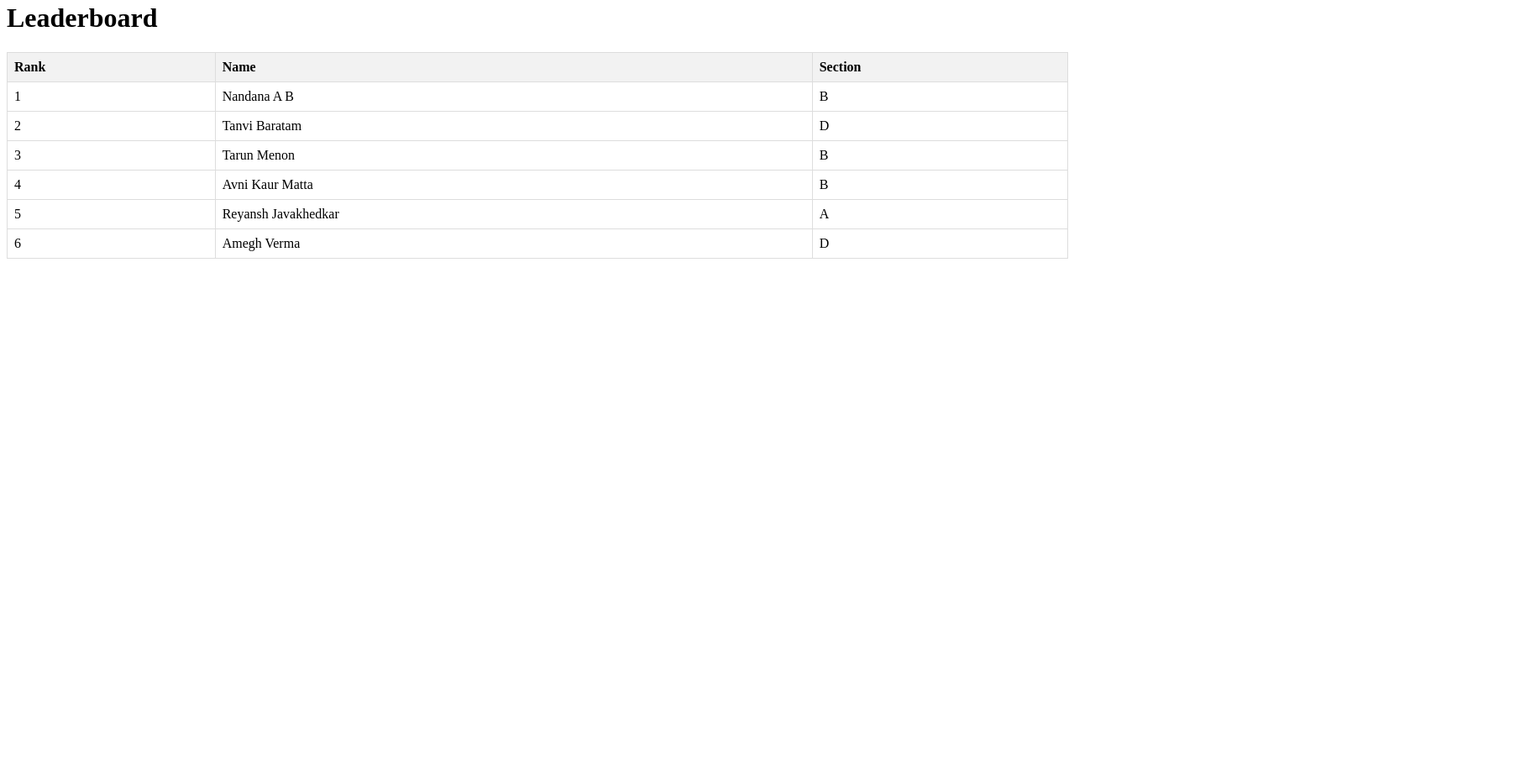
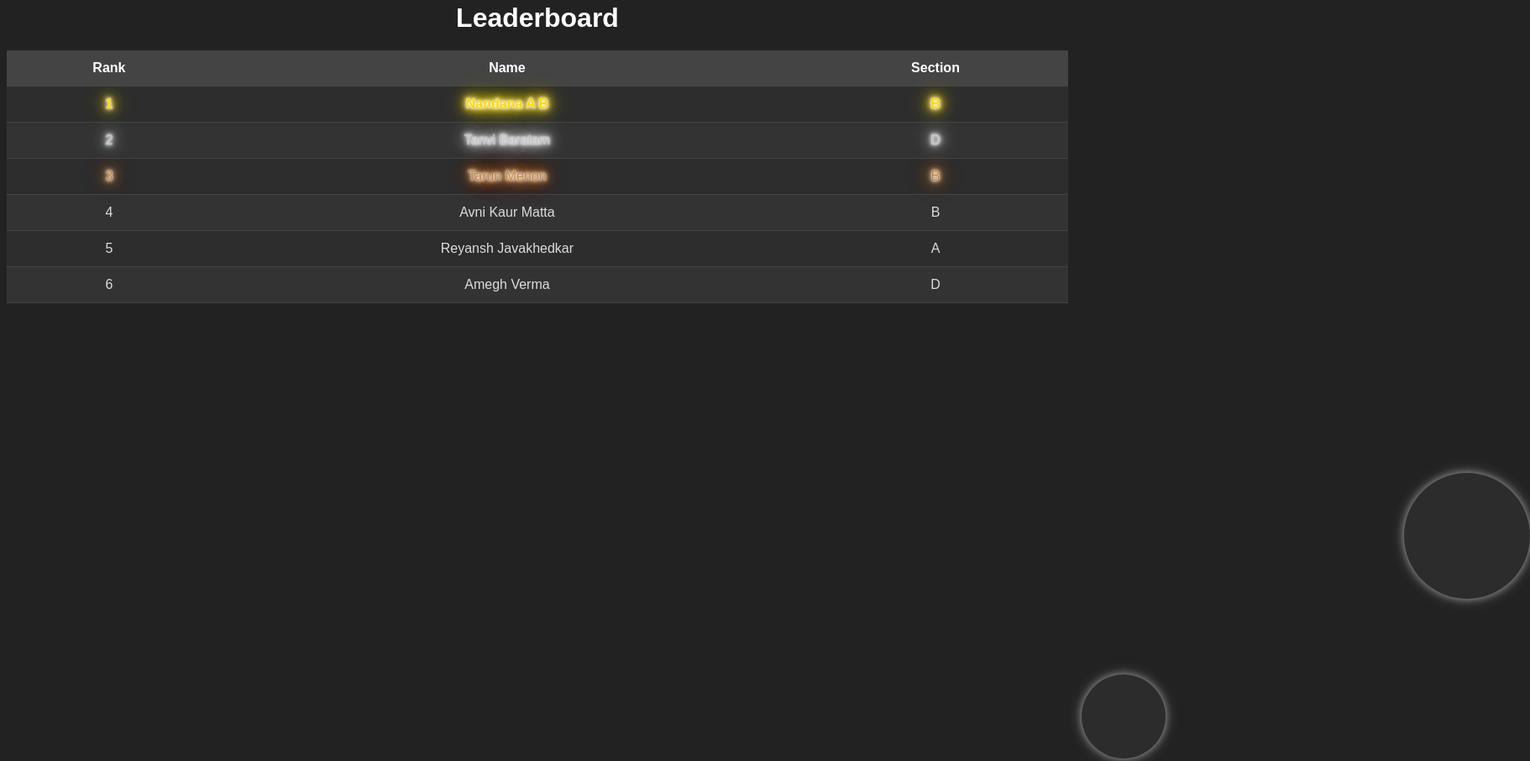
Before and after one commit to CodeReboot21/GNSLeaderboard, a plain HTML site: page index.html in a window 1280 px wide. Shown: the part 18-924 px from the top of the page at 84% size, 1822 px wide, since content can reach past the window. Before the commit the page ends 800 px from the top, so only its background shows below. Drawn offline with Linux system fonts and the light colour scheme.

Commit message:
Improved Design
Dark Mode, Circle animation, glowing ranks

```diff
--- a/index.html
+++ b/index.html
@@ -7,8 +7,15 @@
   <link rel="stylesheet" href="styles.css">
 </head>
 <body>
+  <div class="container">
+    <!-- Add multiple circle elements for animation -->
+    <div class="circle" style="top: 50%; left: 50%; width: 100px; height: 100px;"></div>
+    <div class="circle" style="top: 20%; left: 80%; width: 150px; height: 150px;"></div>
+    <div class="circle" style="top: 70%; left: 30%; width: 80px; height: 80px;"></div>
+    <!-- Add more circles as needed -->
+  </div>
   <h1>Leaderboard</h1>
-  <table>
+  <table id="people-list">
     <thead>
       <tr>
         <th>Rank</th>
--- a/script.js
+++ b/script.js
@@ -1,40 +1,103 @@
 const peopleList = document.getElementById('people-list');
+const container = document.querySelector('.container'); // Reference the container element
+let sortedData = null; // Stores the currently sorted data
+let sortOrder = 'asc'; // Initial sorting order (ascending)
 
+// Function to create a circle element
+function createCircle() {
+  const circle = document.createElement('div');
+  circle.classList.add('circle');
+  circle.style.top = Math.random() * 100 + '%'; // Random top position (0-100%)
+  circle.style.left = Math.random() * 100 + '%'; // Random left position (0-100%)
+
+  container.appendChild(circle);
+
+  // Start animation for the new circle
+  circle.style.animation = 'animate 10s linear infinite';
+}
+
+// Function to generate random spawn intervals with a minimum wait time
+function getRandomInterval() {
+  const minWait = 5000; // Minimum wait time in milliseconds (5 seconds)
+  return Math.floor(Math.random() * 3000) + minWait; // Random interval between minWait and 3 seconds more
+}
+
+// Initial circle creation (optional)
+createCircle(); // Add an initial circle on page load (adjust as needed)
+
+// Start spawning circles at random intervals with minimum wait
+setInterval(() => {
+  createCircle();
+}, getRandomInterval());
+// Function to display the leaderboard data with sorting and highlighting
 function displayPeople(data) {
-  // Loop through each row in the CSV data
-  for (const row of data) {
-    // Create table row for each person
+  sortedData = data.slice(); // Create a copy of the data for sorting
+
+  const tableBody = document.getElementById('people-list').getElementsByTagName('tbody')[0];
+  tableBody.innerHTML = ''; // Clear existing table content
+
+  // Loop through each row and create table elements
+  for (const row of sortedData) {
     const rowElement = document.createElement('tr');
 
-    // Loop through each field in the row
-    for (const field of row) {
-      // Create table cell for each field
+    for (const fieldIndex in row) {
       const cell = document.createElement('td');
-      cell.textContent = field;
+      cell.textContent = row[fieldIndex];
       rowElement.appendChild(cell);
     }
 
-    // Append the row to the table body
-    peopleList.appendChild(rowElement);
+    // Add classes for gold, silver, and bronze rows based on the rank (first row, second row, third row)
+    if (row[0] === '1') {
+      rowElement.classList.add('gold-row');
+    } else if (row[0] === '2') {
+      rowElement.classList.add('silver-row');
+    } else if (row[0] === '3') {
+      rowElement.classList.add('bronze-row');
+    }
+
+    tableBody.appendChild(rowElement);
   }
 }
 
+
+// Function to sort data based on a specific column index
+function sortData(columnIndex) {
+  sortOrder = sortOrder === 'asc' ? 'desc' : 'asc'; // Toggle sorting order
+  sortedData.sort((a, b) => {
+    if (a[columnIndex] > b[columnIndex]) {
+      return sortOrder === 'asc' ? 1 : -1;
+    } else if (a[columnIndex] < b[columnIndex]) {
+      return sortOrder === 'asc' ? -1 : 1;
+    } else {
+      return 0; // Equal values, maintain order
+    }
+  });
+
+  displayPeople(sortedData); // Re-display the table with sorted data
+}
+
+// ... (rest of your code for fetching and parsing the CSV data)
+
+// Example usage (assuming you have a function to fetch and parse CSV data)
 fetch('cut-leaderboard.csv') // Replace with your actual CSV file name
   .then(response => response.text())
   .then(data => {
-    // Split the CSV text into lines
-    const lines = data.split('\n');
-
-    // Remove leading/trailing whitespace from each line
-    const trimmedLines = lines.map(line => line.trim());
-
-    // Filter out empty lines
-    const csvData = trimmedLines.filter(line => line.trim() !== '');
-
-    // Convert lines into an array of data rows (assuming comma-separated)
-    const rows = csvData.map(row => row.split(','));
-
-    // Display the people data
-    displayPeople(rows);
+    const parsedData = parseCSVData(data); // Replace with your parsing logic
+    displayPeople(parsedData); // Display the leaderboard data
   })
   .catch(error => console.error("Error fetching CSV data:", error));
+
+// Implement a function `parseCSVData` to handle parsing your specific CSV format
+function parseCSVData(csvText) {
+  // Split the CSV text into lines
+  const lines = csvText.split('\n');
+
+  // Remove leading/trailing whitespace from each line (optional)
+  const trimmedLines = lines.map(line => line.trim());
+
+  // Filter out empty lines
+  const csvData = trimmedLines.filter(line => line.trim() !== '');
+
+  // Convert lines into an array of data rows, assuming comma-separated
+  return csvData.map(row => row.split(','));
+}
--- a/styles.css
+++ b/styles.css
@@ -1,19 +1,108 @@
-/* Basic styling for the table */
+/* Reset default margin and padding */
+* {
+  margin: 10;
+  padding: 0;
+  box-sizing: border-box;
+}
+
+/* Body styles */
+body {
+  font-family: Arial, sans-serif;
+  background-color: #222; /* Dark gray background */
+  color: #ddd; /* Light gray text */
+  overflow: hidden;
+}
+
+/* Heading styles */
+h1 {
+  text-align: center;
+  margin-bottom: 20px;
+  color: #fff; /* White heading */
+}
+
+/* Table styles */
 table {
-    border-collapse: collapse;
-    width: 100%;
+  width: 100%;
+  border-collapse: collapse;
+  z-index: 1;
+}
+
+th, td {
+  padding: 12px;
+  text-align: left;
+  border-bottom: 1px solid #444; /* Darker border lines */
+  text-align: center;
+  z-index: 1;
+}
+
+th {
+  background-color: #444; /* Even darker gray for headers */
+  font-weight: bold;
+  color: #fff; /* White text for headers */
+}
+
+tbody tr:nth-child(even) {
+  background-color: #333; /* Darker gray background for even rows */
+}
+
+tbody tr:nth-child(odd) {
+  background-color: #2d2d2d; /* Slightly lighter dark gray for odd rows */
+}
+
+/* Highlight row on hover (optional) */
+tbody tr:hover {
+  background-color: #4d4d4d; /* Slightly lighter dark gray highlight on hover */
+}
+
+/* Define colors for gold, silver, and bronze rows */
+.gold-row {
+  color: gold;
+  text-shadow: 0 0 2px #fff, 0 0 4px #fff, 0 0 6px #fff, 0 0 8px gold, 0 0 14px gold, 0 0 16px gold, 0 0 20px gold, 0 0 30px gold;
+  font-weight: bold ;
+}
+
+.silver-row {
+  color: silver;
+  text-shadow: 0 0 2px #fff, 0 0 4px #fff, 0 0 6px #fff, 0 0 8px silver, 0 0 14px silver, 0 0 16px silver, 0 0 20px silver, 0 0 30px silver;
+}
+
+.bronze-row {
+  color: #cd7f32; /* Color for bronze row (shade of brown) */
+  text-shadow: 0 0 2px #fff, 0 0 4px #fff, 0 0 6px #fff, 0 0 8px #cd7f32, 0 0 14px #cd7f32, 0 0 16px #cd7f32, 0 0 20px #cd7f32, 0 0 30px #cd7f32;
+}
+
+.container {
+  position: absolute;
+  width: 100%;
+  height: 100vh;
+  z-index: -1;
+}
+
+.circle {
+  position: absolute;
+  border-radius: 50%;
+  background-color: rgb(44, 44, 44);
+  animation: animate 10s linear infinite;
+  box-shadow: 0 0 10px rgba(255, 255, 255, 0.5); /* Inner glow effect */
+}
+
+@keyframes animate {
+  0% {
+    transform: translate(0, 0);
   }
+  100% {
+    transform: translate(100vw, 100vh);
+  }
+}
 
-  /* Styling for table header */
-  th {
-    background-color: #f2f2f2;
-    border: 1px solid #ddd;
-    padding: 8px;
-    text-align: left;
-  }
-
-  /* Styling for table data */
-  td {
-    border: 1px solid #ddd;
-    padding: 8px;
-  }
+/* Optional: Add an outer glow effect */
+.circle::after {
+  content: "";
+  position: absolute;
+  top: 0;
+  left: 0;
+  width: 100%;
+  height: 100%;
+  border-radius: 50%;
+  box-shadow: 0 0 20px rgba(255, 255, 255, 0.2); /* Outer glow effect */
+}
```
